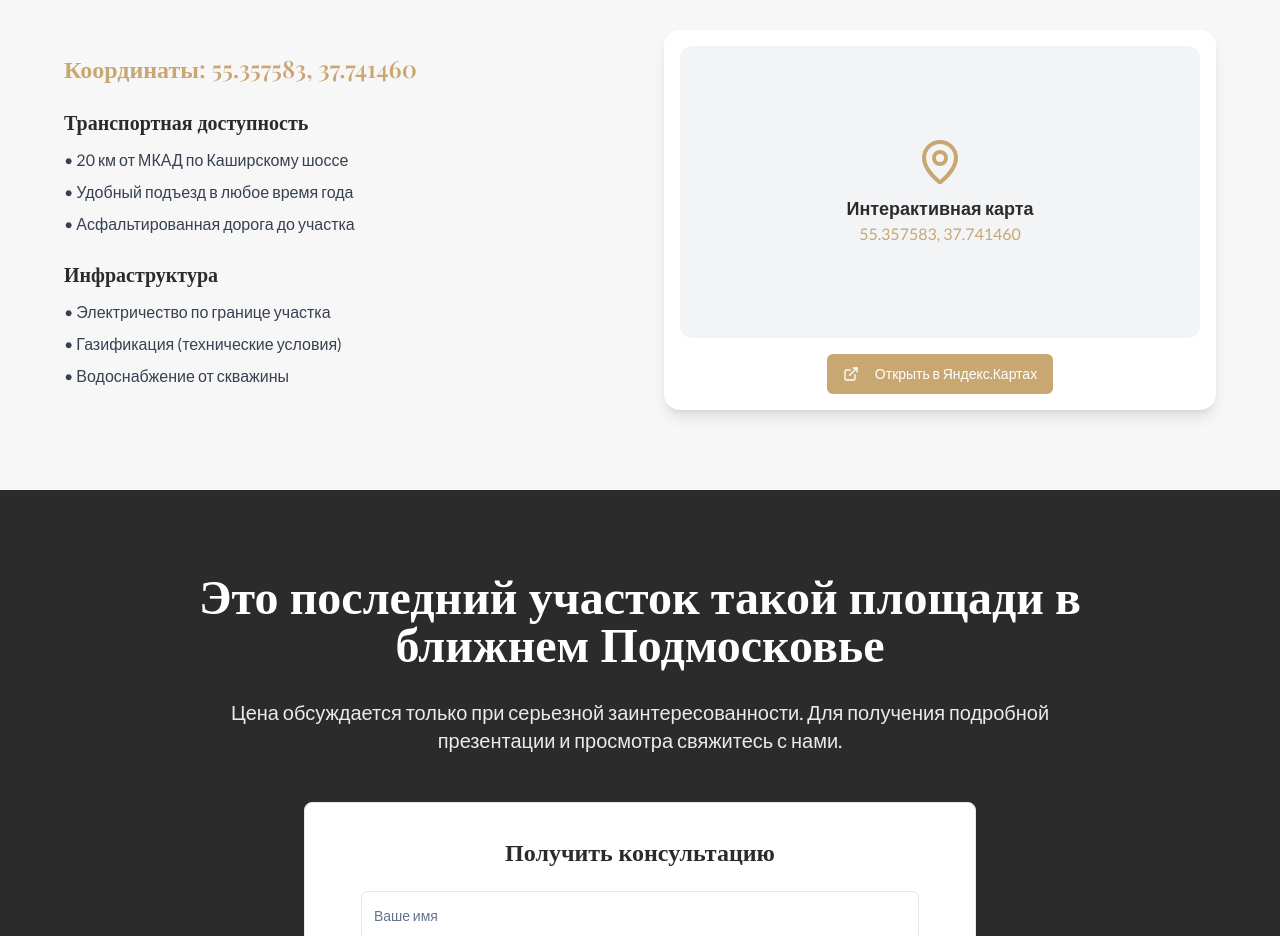
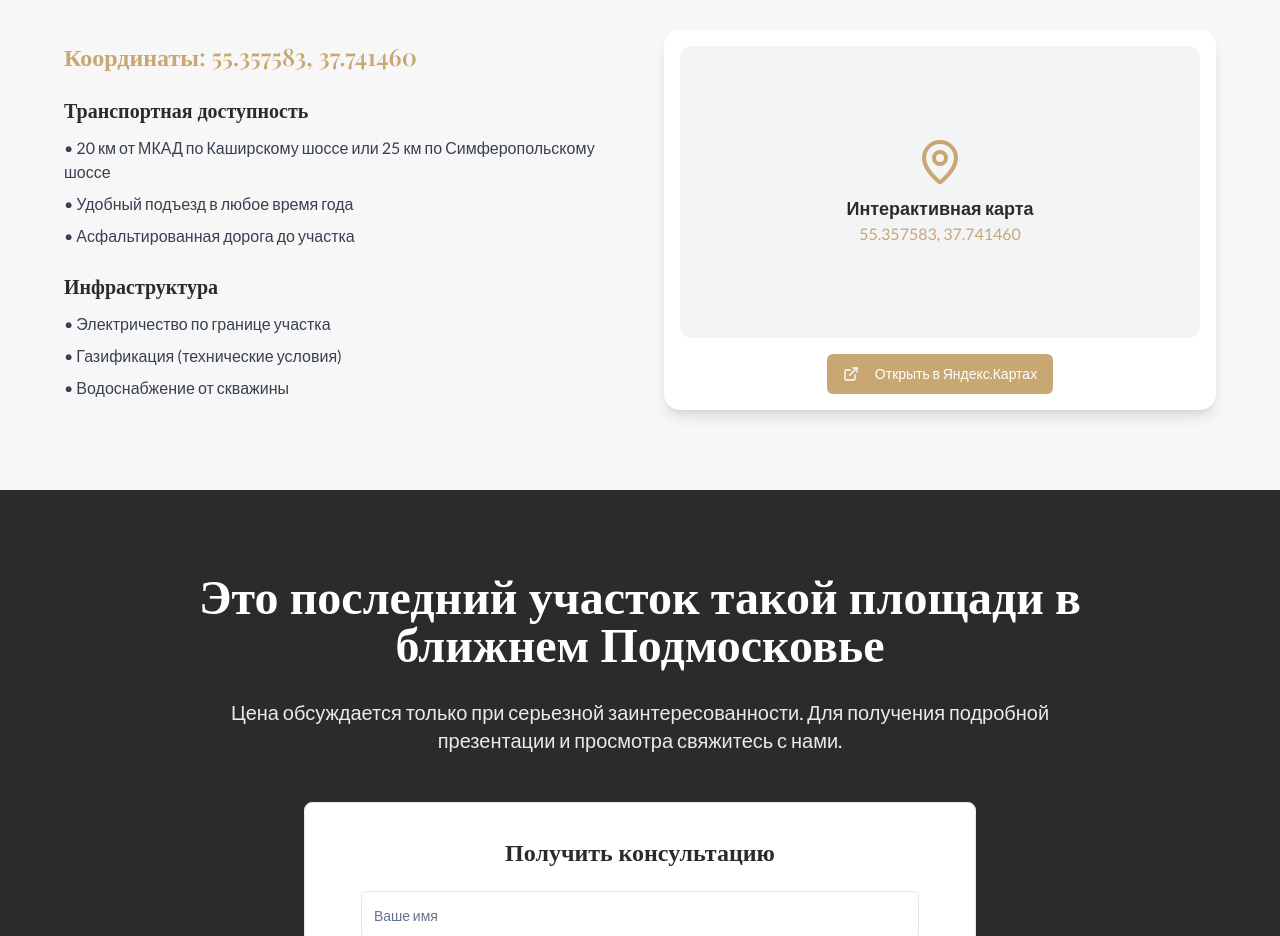
Before and after one commit to pr-poehali-dev/exclusive-plot-podmoskovie, a React (Vite) app: page / in a window 1280 px wide. Shown: the part 5100-6036 px from the top of the page. Built offline with nearby package versions, Linux system fonts and the light colour scheme.

Commit message:
Обновление вариантов местоположения

```diff
--- a/src/components/sections/Location.tsx
+++ b/src/components/sections/Location.tsx
@@ -21,7 +21,7 @@ export default function Location() {
                     Транспортная доступность
                   </h4>
                   <ul className="space-y-2 text-gray-700">
-                    <li>• 20 км от МКАД по Каширскому шоссе</li>
+                    <li>• 20 км от МКАД по Каширскому шоссе или 25 км по Симферопольскому шоссе</li>
                     <li>• Удобный подъезд в любое время года</li>
                     <li>• Асфальтированная дорога до участка</li>
                   </ul>
```
